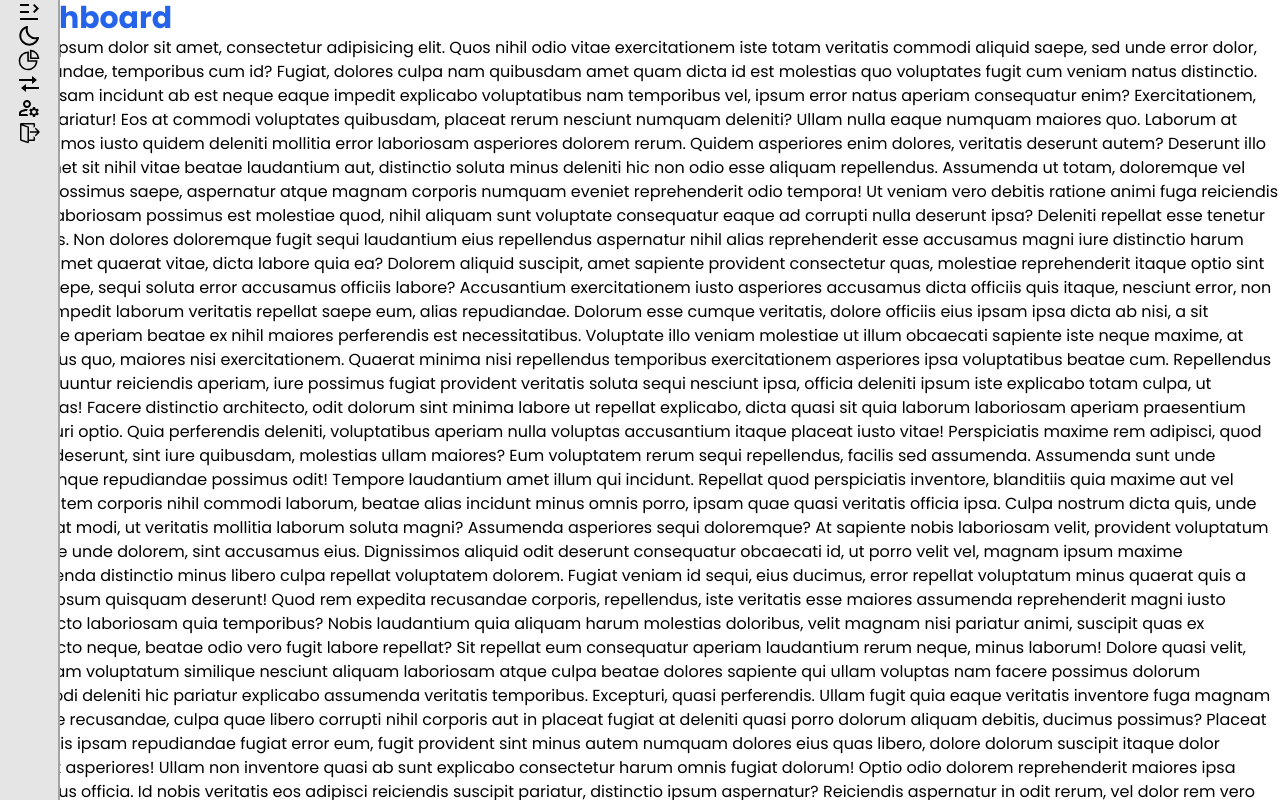
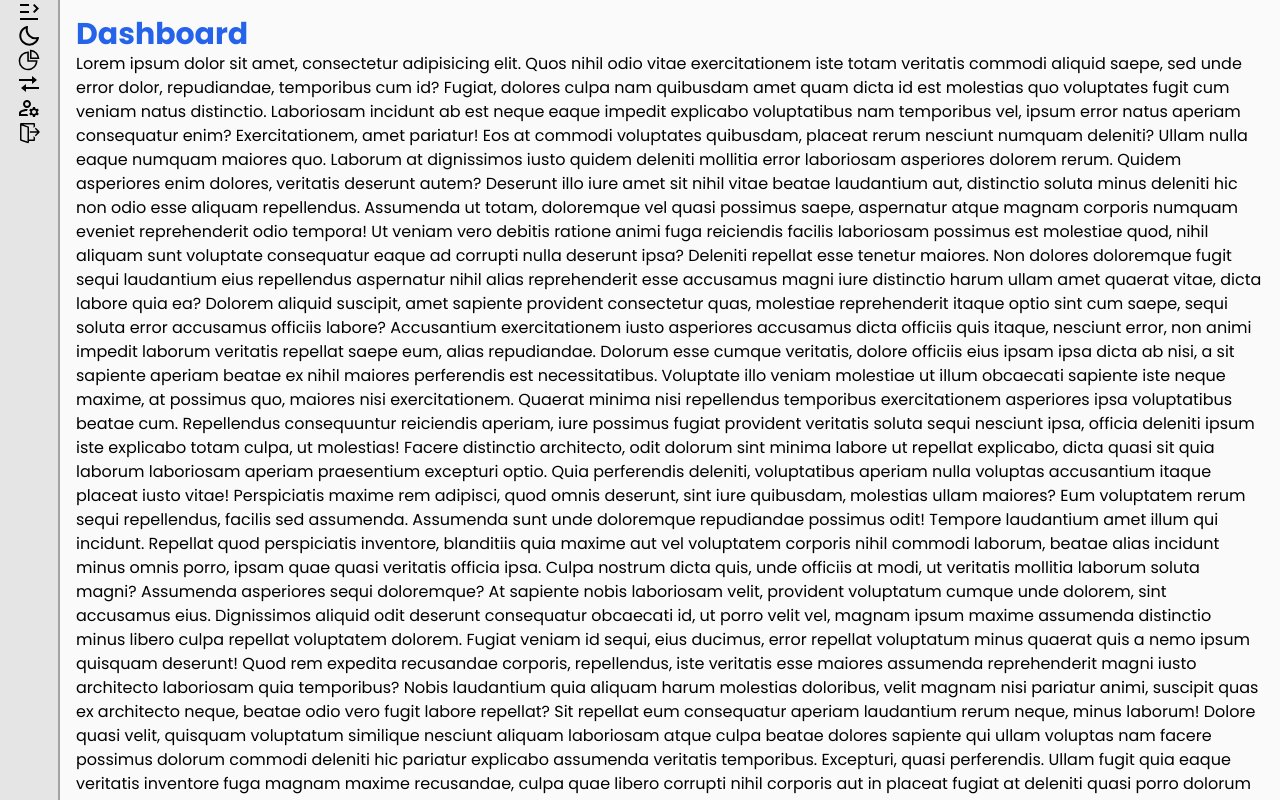
Before and after one commit to BolaGhaly/Admin-Dashboard, a Next.js app: page / in a window 1280 px wide. Shown: the top 800 px of the page. Built offline with nearby package versions, Linux system fonts and the light colour scheme.

Commit message:
Update Layout.tsx

```diff
--- a/components/Layout.tsx
+++ b/components/Layout.tsx
@@ -6,11 +6,22 @@ const Layout = ({ children }) => {
   const openSideBar = useSelector(
     (state: RootState) => state.openSideBar.value
   );
+  const darkMode = useSelector((state: RootState) => state.darkMode.value);
 
   return (
-    <main className="font-poppins">
+    <main
+      className={`font-poppins ${openSideBar ? "cursor-pointer" : ""} ${
+        darkMode ? "text-white" : "text-black"
+      }`}
+    >
       <Sidebar />
-      <div className={`${openSideBar ? "cursor-pointer" : ""}`}>{children}</div>
+      <section
+        className={`ml-[60px] p-4 min-h-screen transition-colors duration-500 ${
+          darkMode ? "bg-neutral-900" : "bg-neutral-50"
+        } `}
+      >
+        {children}
+      </section>
     </main>
   );
 };
```
